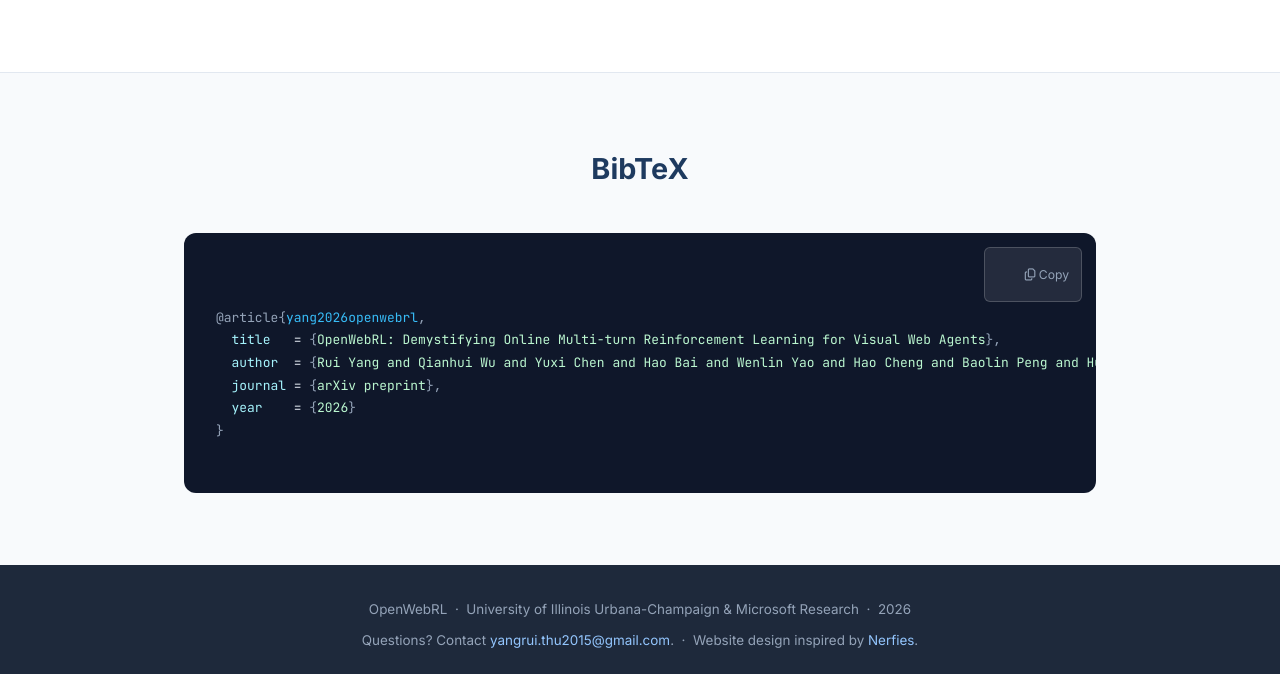
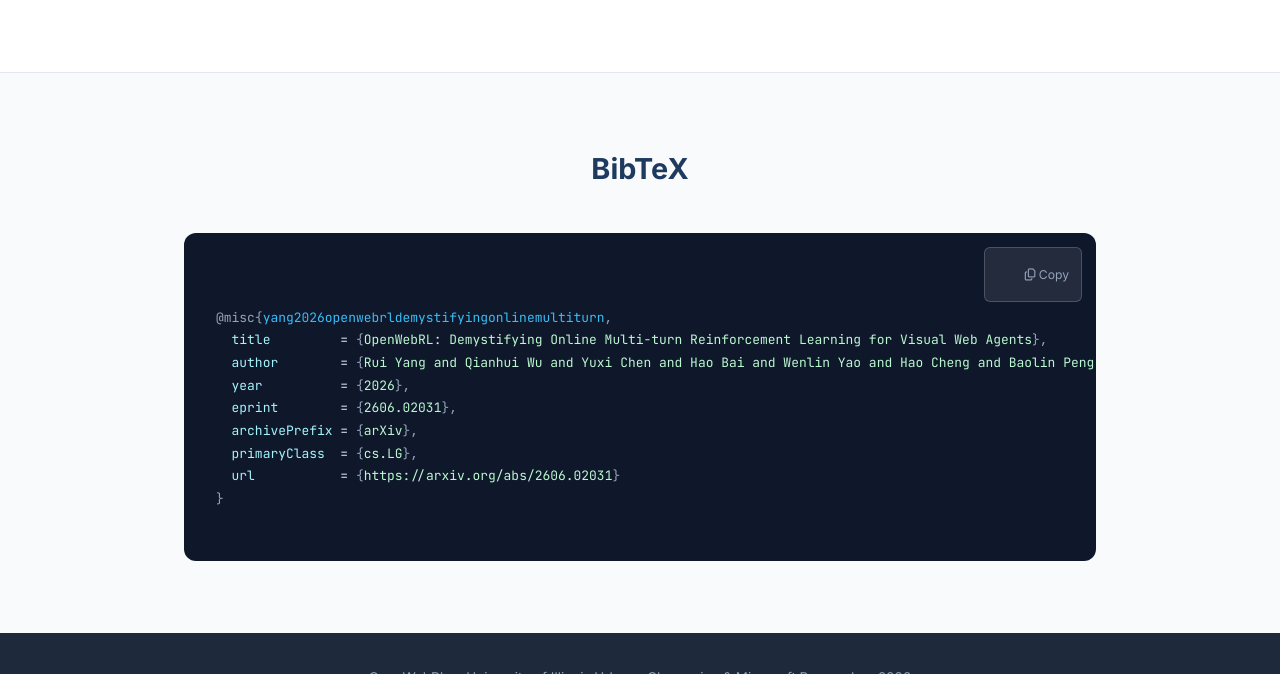
Before and after one commit to OpenWebRL/openwebrl.github.io, a plain HTML site: page index.html in a window 1280 px wide. Both pictures are taken after a click on the button "Copy". Shown: the part 8439-9113 px from the top of the page. Drawn offline with Linux system fonts and the light colour scheme.

Commit message:
Update paper link and citation

```diff
--- a/index.html
+++ b/index.html
@@ -588,7 +588,7 @@
     </div>
 
     <div class="hero-buttons">
-      <a class="btn btn-white btn-dim" href="#">
+      <a class="btn btn-white btn-dim" href="https://arxiv.org/abs/2606.02031" target="_blank" rel="noopener">
         <i class="fa-regular fa-file-pdf"></i> Paper
       </a>
       <a class="btn btn-ghost" href="https://github.com/OpenWebRL/OpenWebRL" target="_blank" rel="noopener">
@@ -986,11 +986,14 @@
       <button class="copy-btn" id="copy-btn" onclick="copyBib()">
         <i class="fa-regular fa-copy"></i> Copy
       </button>
-<span class="bb">@article{</span><span class="bk">yang2026openwebrl</span><span class="bb">,</span>
-  <span class="bf">title</span>   = <span class="bb">{</span><span class="bv">OpenWebRL: Demystifying Online Multi-turn Reinforcement Learning for Visual Web Agents</span><span class="bb">},</span>
-  <span class="bf">author</span>  = <span class="bb">{</span><span class="bv">Rui Yang and Qianhui Wu and Yuxi Chen and Hao Bai and Wenlin Yao and Hao Cheng and Baolin Peng and Huan Zhang and Tong Zhang and Jianfeng Gao</span><span class="bb">},</span>
-  <span class="bf">journal</span> = <span class="bb">{</span><span class="bv">arXiv preprint</span><span class="bb">},</span>
-  <span class="bf">year</span>    = <span class="bb">{</span><span class="bv">2026</span><span class="bb">}</span>
+<span class="bb">@misc{</span><span class="bk">yang2026openwebrldemystifyingonlinemultiturn</span><span class="bb">,</span>
+  <span class="bf">title</span>         = <span class="bb">{</span><span class="bv">OpenWebRL: Demystifying Online Multi-turn Reinforcement Learning for Visual Web Agents</span><span class="bb">},</span>
+  <span class="bf">author</span>        = <span class="bb">{</span><span class="bv">Rui Yang and Qianhui Wu and Yuxi Chen and Hao Bai and Wenlin Yao and Hao Cheng and Baolin Peng and Huan Zhang and Tong Zhang and Jianfeng Gao</span><span class="bb">},</span>
+  <span class="bf">year</span>          = <span class="bb">{</span><span class="bv">2026</span><span class="bb">},</span>
+  <span class="bf">eprint</span>        = <span class="bb">{</span><span class="bv">2606.02031</span><span class="bb">},</span>
+  <span class="bf">archivePrefix</span> = <span class="bb">{</span><span class="bv">arXiv</span><span class="bb">},</span>
+  <span class="bf">primaryClass</span>  = <span class="bb">{</span><span class="bv">cs.LG</span><span class="bb">},</span>
+  <span class="bf">url</span>           = <span class="bb">{</span><span class="bv">https://arxiv.org/abs/2606.02031</span><span class="bb">}</span>
 <span class="bb">}</span>
     </div>
   </div>
@@ -1051,11 +1054,14 @@
 
   /* ── BibTeX copy ── */
   function copyBib() {
-    const text = `@article{yang2026openwebrl,
-  title   = {OpenWebRL: Demystifying Online Multi-turn Reinforcement Learning for Visual Web Agents},
-  author  = {Rui Yang and Qianhui Wu and Yuxi Chen and Hao Bai and Wenlin Yao and Hao Cheng and Baolin Peng and Huan Zhang and Tong Zhang and Jianfeng Gao},
-  journal = {arXiv preprint},
-  year    = {2026}
+    const text = `@misc{yang2026openwebrldemystifyingonlinemultiturn,
+  title={OpenWebRL: Demystifying Online Multi-turn Reinforcement Learning for Visual Web Agents},
+  author={Rui Yang and Qianhui Wu and Yuxi Chen and Hao Bai and Wenlin Yao and Hao Cheng and Baolin Peng and Huan Zhang and Tong Zhang and Jianfeng Gao},
+  year={2026},
+  eprint={2606.02031},
+  archivePrefix={arXiv},
+  primaryClass={cs.LG},
+  url={https://arxiv.org/abs/2606.02031}
 }`;
     navigator.clipboard.writeText(text).then(() => {
       const btn = document.getElementById('copy-btn');
```
